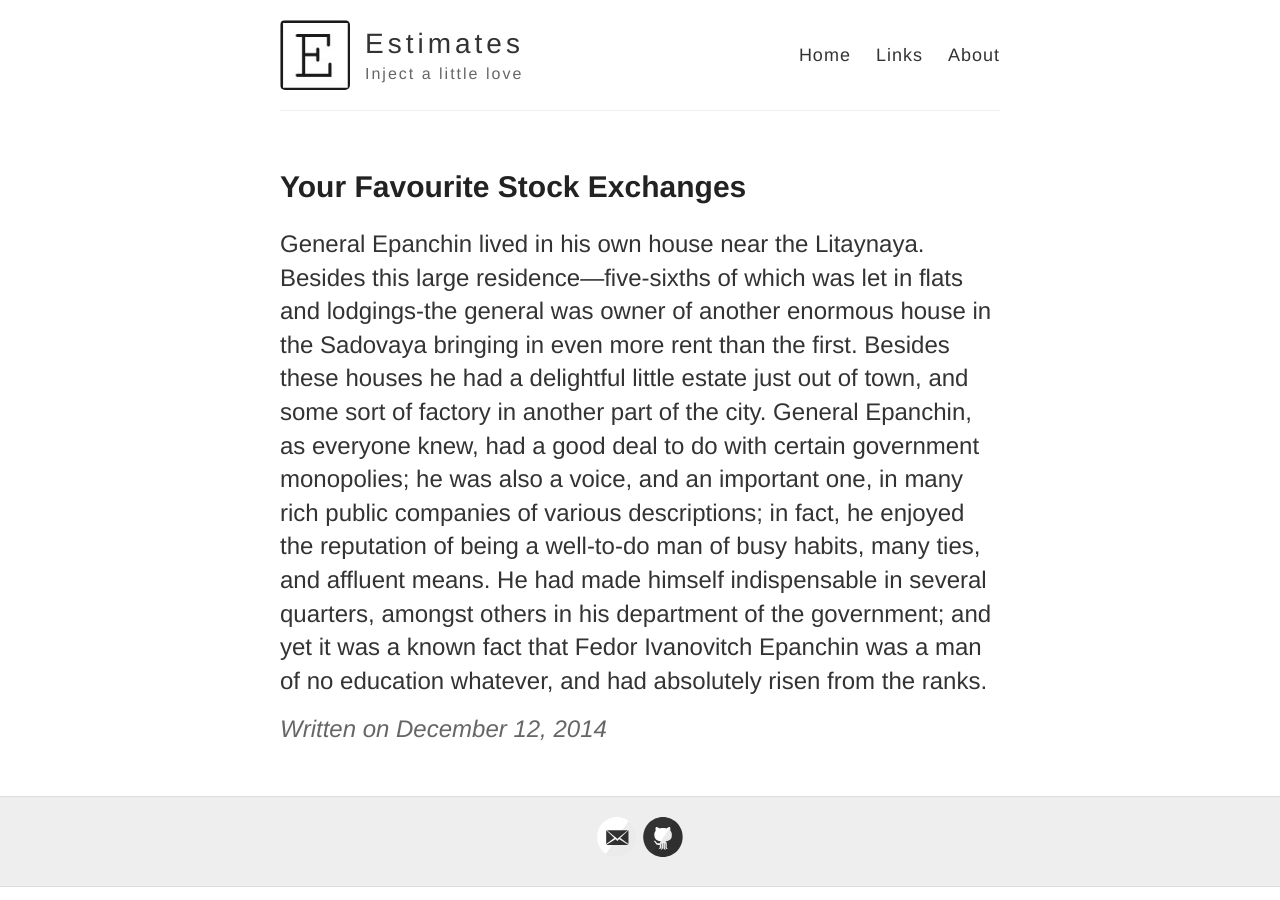
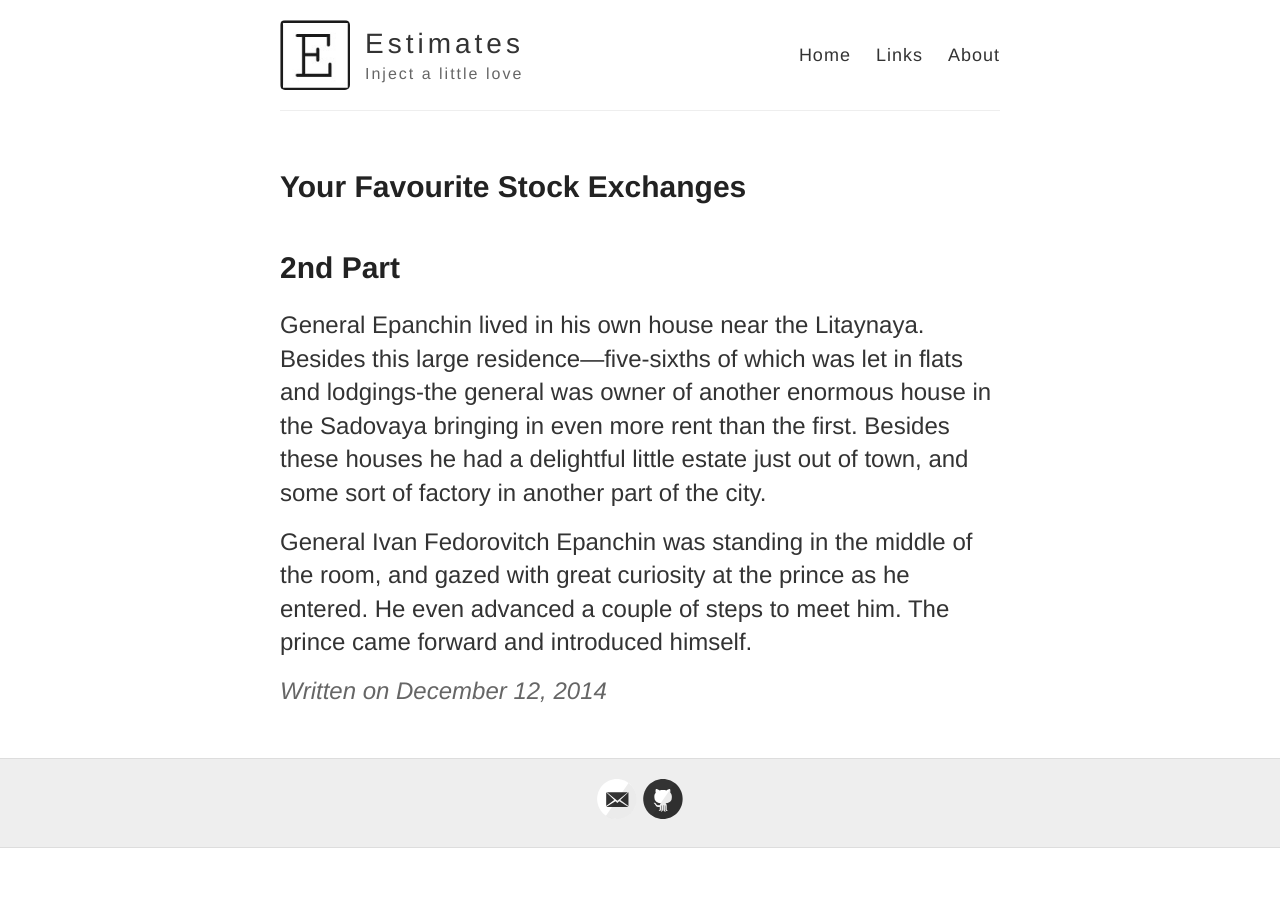
Before and after one commit to Estimates/estimates.github.io, a Jekyll site: the page built from _posts/2014-12-12-Crime.md, in a window 1280 px wide. Built offline with Jekyll 4.4.1, drawn with Linux system fonts in a browser that asks for light colours.

Commit message:
adding title and stuff

```diff
--- a/_posts/2014-12-12-Crime.md
+++ b/_posts/2014-12-12-Crime.md
@@ -2,5 +2,8 @@
 layout: post
 title: Your Favourite Stock Exchanges
 ---
+#2nd Part
+General Epanchin lived in his own house near the Litaynaya. Besides this large residence—five-sixths of which was let in flats and lodgings-the general was owner of another enormous house in the Sadovaya bringing in even more rent than the first. Besides these houses he had a delightful little estate just out of town, and some sort of factory in another part of the city.
 
-General Epanchin lived in his own house near the Litaynaya. Besides this large residence—five-sixths of which was let in flats and lodgings-the general was owner of another enormous house in the Sadovaya bringing in even more rent than the first. Besides these houses he had a delightful little estate just out of town, and some sort of factory in another part of the city. General Epanchin, as everyone knew, had a good deal to do with certain government monopolies; he was also a voice, and an important one, in many rich public companies of various descriptions; in fact, he enjoyed the reputation of being a well-to-do man of busy habits, many ties, and affluent means. He had made himself indispensable in several quarters, amongst others in his department of the government; and yet it was a known fact that Fedor Ivanovitch Epanchin was a man of no education whatever, and had absolutely risen from the ranks.
+General Ivan Fedorovitch Epanchin was standing in the middle of the room, and gazed with great curiosity at the prince as he entered. He even advanced a couple of steps to meet him.
+The prince came forward and introduced himself.
```
